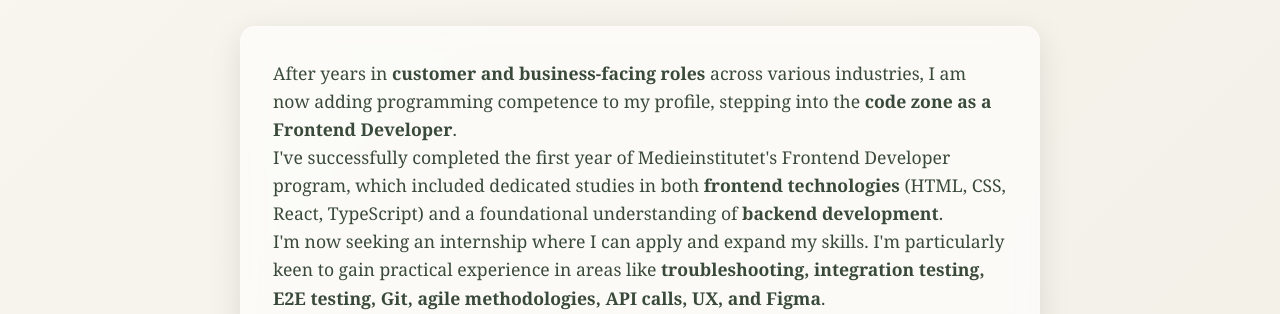
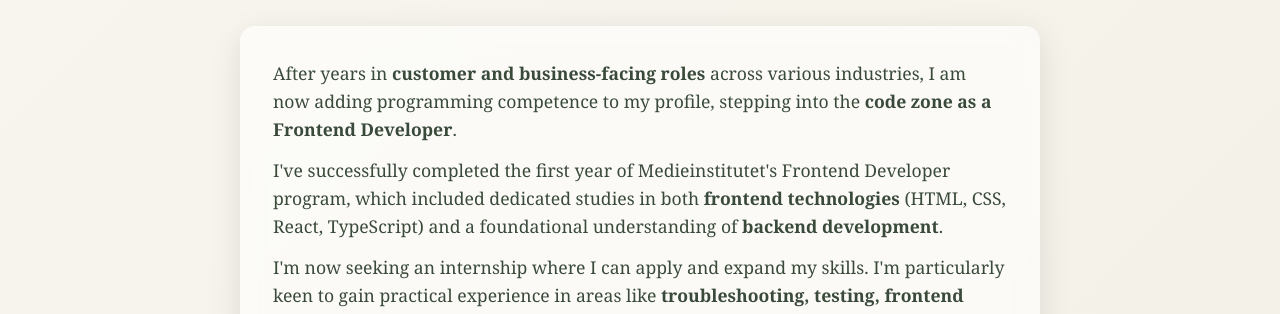
Before and after one commit to MariaHellsen/Portfolio, a website built with Vite: page index.html in a window 1280 px wide. Shown: the part 473-787 px from the top of the page. Built offline with nearby package versions, Linux system fonts and the light colour scheme.

Commit message:
Added margin btw p in summary

```diff
--- a/index.html
+++ b/index.html
@@ -39,8 +39,7 @@
 
   <p>
     I'm now seeking an internship where I can apply and expand my skills.
-    I'm particularly keen to gain practical experience in areas like <strong>troubleshooting, integration testing,
-    E2E testing, Git, agile methodologies, API calls, UX, and Figma</strong>.
+    I'm particularly keen to gain practical experience in areas like <strong>troubleshooting, testing, frontend development (React & TypeScript), Git, agile methodologies, API calls, UX, and Figma.</strong>.
   </p>
 
   <p>
--- a/src/style.css
+++ b/src/style.css
@@ -116,6 +116,10 @@ h1 {
   box-shadow: 0 8px 32px rgba(0, 0, 0, 0.1);
   backdrop-filter: blur(10px);
   border: 1px solid rgba(255, 255, 255, 0.2);
+}
+
+.summary p {
+  margin-bottom: 0.8rem;
 }
 
 /* Project section */
```
